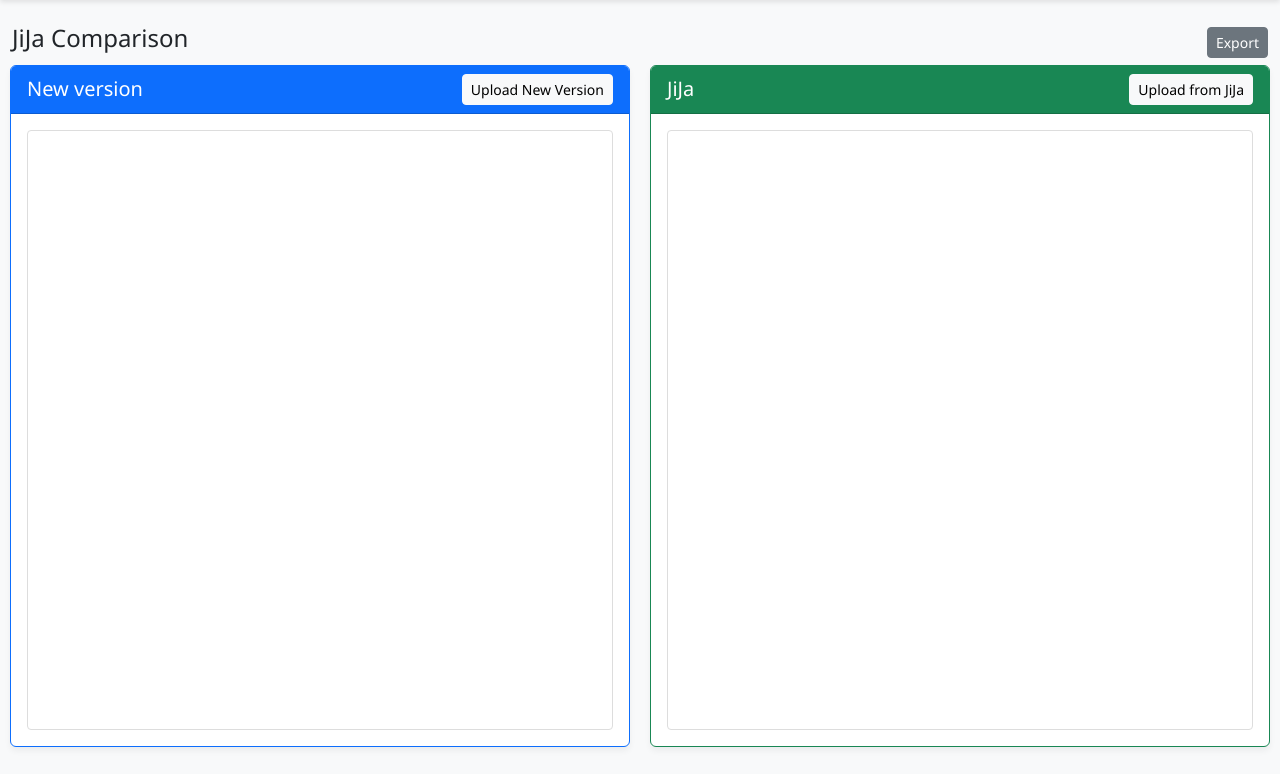
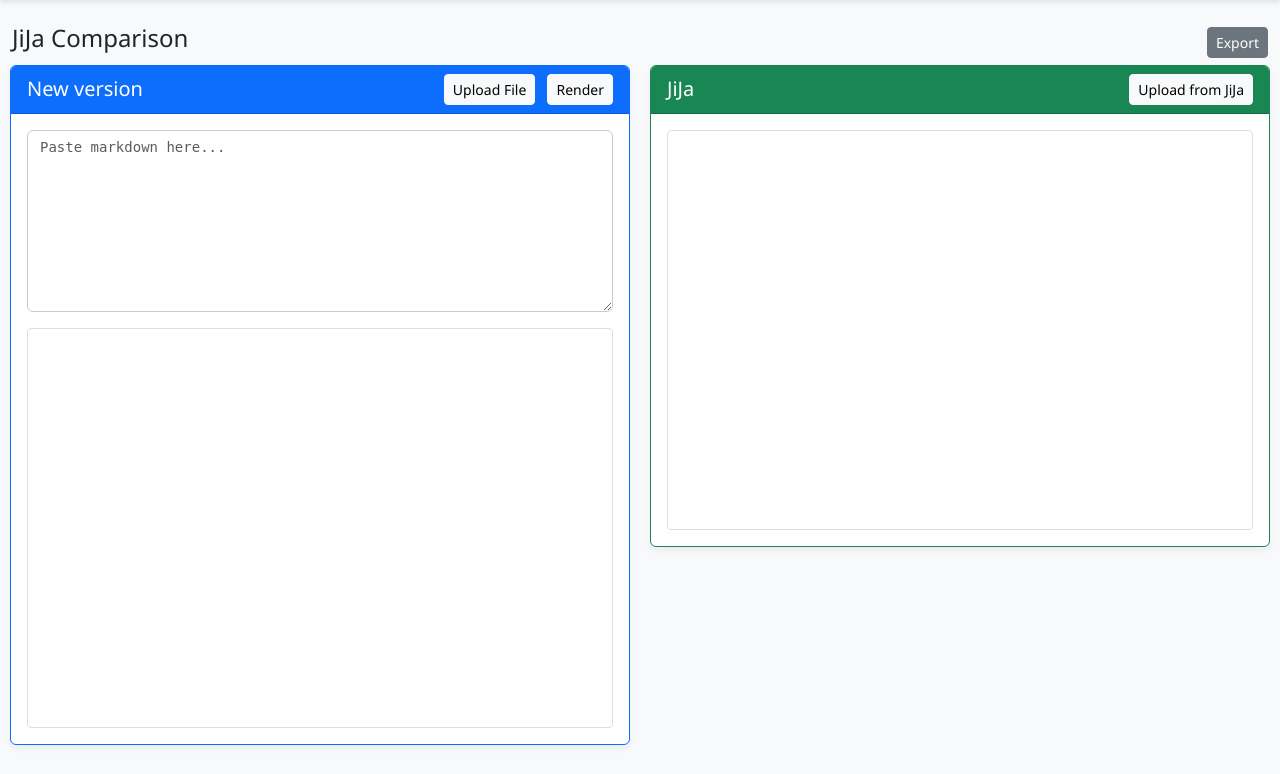
Before and after one commit to slysik/prompt2compare, a Flask app: page /markdown_compare in a window 1280 px wide. Shown: the part 56-830 px from the top of the page. Run offline with Flask 3, Linux system fonts and the light colour scheme; some libraries are stand-ins or nearby versions.

Commit message:
Add direct markdown paste functionality to JiJa Comparison
- Add textarea for pasting markdown directly
- Implement live preview with debounce for better performance
- Add dedicated render button for manual refreshing
- Adjust UI layout to accommodate the input area
- Update export functionality to use pasted content

🤖 Generated with [Claude Code](https://claude.ai/code)
Co-Authored-By: Claude <noreply@anthropic.com>

```diff
--- a/templates/markdown_compare.html
+++ b/templates/markdown_compare.html
@@ -24,11 +24,15 @@
                     <div class="card-header bg-primary text-white d-flex justify-content-between align-items-center">
                         <h5 class="card-title mb-0">New version</h5>
                         <div class="actions">
-                            <button id="leftUploadButton" class="btn btn-sm btn-light">Upload New Version</button>
+                            <button id="leftUploadButton" class="btn btn-sm btn-light">Upload File</button>
+                            <button id="leftRenderButton" class="btn btn-sm btn-light ms-2">Render</button>
                             <input type="file" id="leftFileInput" class="d-none" accept=".md">
                         </div>
                     </div>
                     <div class="card-body">
+                        <div class="mb-3">
+                            <textarea id="leftMarkdownInput" class="form-control" rows="8" placeholder="Paste markdown here..."></textarea>
+                        </div>
                         <div id="leftContent" class="markdown-container"></div>
                     </div>
                 </div>
@@ -61,9 +65,11 @@
 document.addEventListener('DOMContentLoaded', function() {
     // Elements
     const leftUploadButton = document.getElementById('leftUploadButton');
+    const leftRenderButton = document.getElementById('leftRenderButton');
     const rightUploadButton = document.getElementById('rightUploadButton');
     const leftFileInput = document.getElementById('leftFileInput');
     const rightFileInput = document.getElementById('rightFileInput');
+    const leftMarkdownInput = document.getElementById('leftMarkdownInput');
     const leftContent = document.getElementById('leftContent');
     const rightContent = document.getElementById('rightContent');
     const exportButton = document.getElementById('exportButton');
@@ -81,6 +87,22 @@ document.addEventListener('DOMContentLoaded', function() {
         rightFileInput.click();
     });
 
+    // Render pasted markdown
+    leftRenderButton.addEventListener('click', function() {
+        leftMarkdown = leftMarkdownInput.value;
+        renderMarkdown(leftContent, leftMarkdown);
+    });
+
+    // Auto-render when typing (with debounce)
+    let debounceTimeout;
+    leftMarkdownInput.addEventListener('input', function() {
+        clearTimeout(debounceTimeout);
+        debounceTimeout = setTimeout(function() {
+            leftMarkdown = leftMarkdownInput.value;
+            renderMarkdown(leftContent, leftMarkdown);
+        }, 500); // Wait 500ms after typing stops
+    });
+
     // File input handlers
     leftFileInput.addEventListener('change', function(event) {
         const file = event.target.files[0];
@@ -88,6 +110,7 @@ document.addEventListener('DOMContentLoaded', function() {
             const reader = new FileReader();
             reader.onload = function(e) {
                 leftMarkdown = e.target.result;
+                leftMarkdownInput.value = leftMarkdown; // Update textarea with file content
                 renderMarkdown(leftContent, leftMarkdown);
             };
             reader.readAsText(file);
@@ -258,8 +281,13 @@ document.addEventListener('DOMContentLoaded', function() {
 
     // Export comparison
     exportButton.addEventListener('click', async function() {
+        // Ensure we have the latest content from textarea
+        if (leftMarkdownInput.value) {
+            leftMarkdown = leftMarkdownInput.value;
+        }
+
         if (!leftMarkdown && !rightMarkdown) {
-            alert('Please upload at least one markdown file to export');
+            alert('Please add content to at least one side before exporting');
             return;
         }
 
@@ -309,8 +337,8 @@ document.addEventListener('DOMContentLoaded', function() {
     }
 
     .markdown-container {
-        min-height: 600px;
-        max-height: 80vh;
+        min-height: 400px;
+        max-height: 60vh;
         overflow-y: auto;
         padding: 10px;
         border-radius: 4px;
@@ -319,6 +347,18 @@ document.addEventListener('DOMContentLoaded', function() {
         font-family: system-ui, -apple-system, BlinkMacSystemFont, 'Segoe UI', Roboto, Oxygen, Ubuntu, Cantarell, 'Open Sans', 'Helvetica Neue', sans-serif;
         font-size: 16px;
         line-height: 1.6;
+    }
+
+    #leftMarkdownInput {
+        font-family: monospace;
+        font-size: 14px;
+        resize: vertical;
+        border-color: #ccc;
+    }
+
+    #leftMarkdownInput:focus {
+        border-color: #4299e1;
+        box-shadow: 0 0 0 1px #4299e1;
     }
 
     .markdown-container h1,
```
